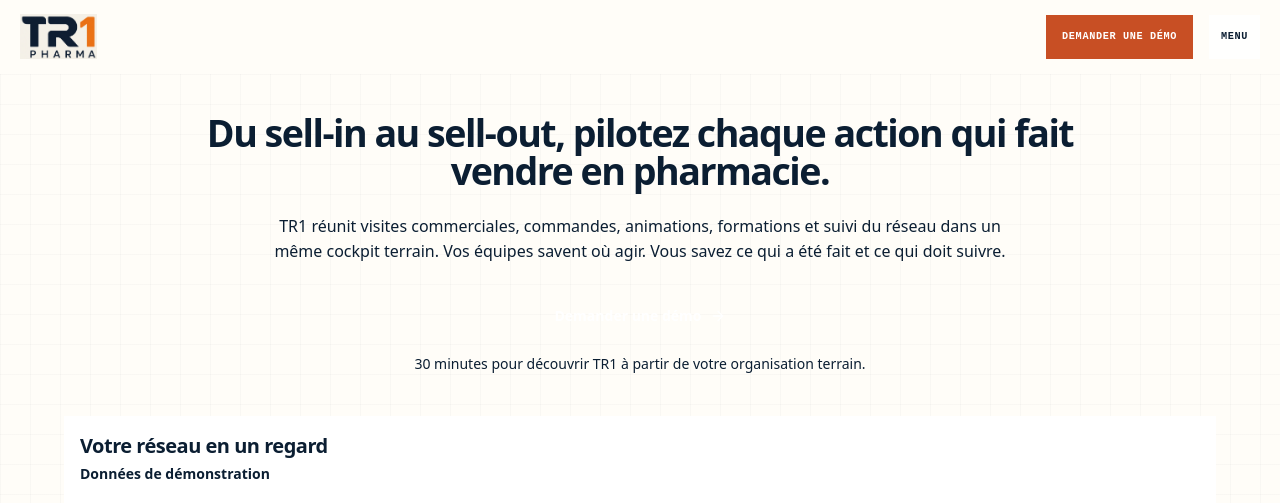
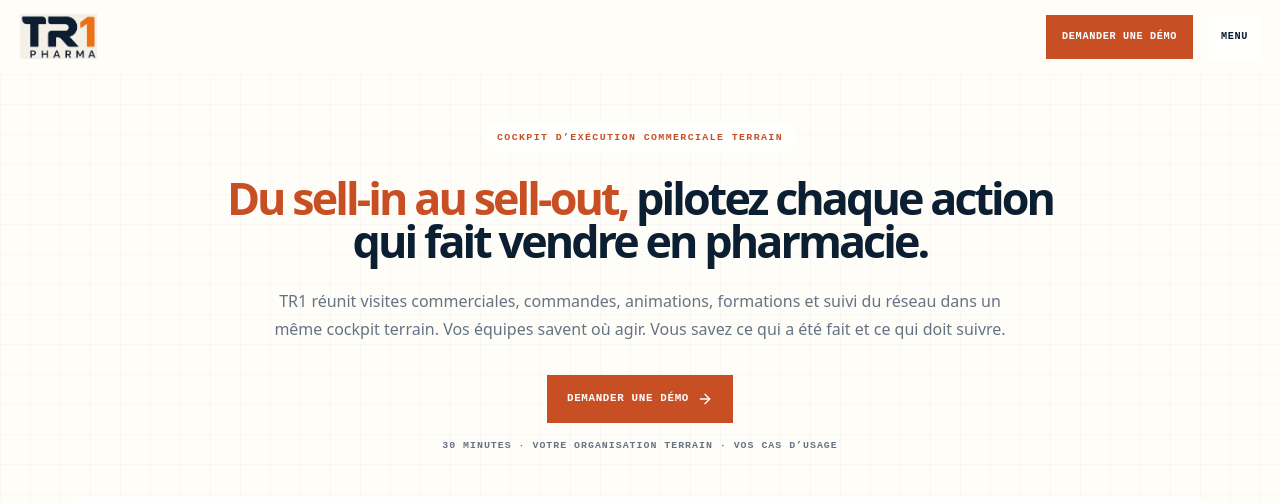
Before and after one commit to Amir-ounissi/TR1-Pharma, a Next.js app: page / in a window 1280 px wide. Shown: the top 503 px of the page. Built offline with nearby package versions, Linux system fonts and the light colour scheme; no server answers.

Commit message:
style(marketing): aligne le hero sur la page de connexion

```diff
--- a/src/app/(public)/page.tsx
+++ b/src/app/(public)/page.tsx
@@ -44,22 +44,25 @@
 
 export default function LandingPage() {
   return (
-    <main className="bg-[var(--tr1-ivory)] text-[var(--tr1-navy)]">
+    <main className="bg-transparent text-[#0b1e32]">
       <MarketingPageEvent event="landing_view" />
 
-      <section className="px-5 py-10 sm:py-12 lg:px-8 lg:py-14">
+      <section className="px-5 py-12 sm:py-14 lg:px-8 lg:py-16">
         <div className="mx-auto max-w-7xl">
           <div className="mx-auto max-w-4xl text-center">
-            <h1 className="text-[2.35rem] font-black leading-[1.02] tracking-[-.04em] sm:text-5xl lg:text-[4rem]">
-              <span className="text-[var(--tr1-orange)]">Du sell-in au sell-out,</span>{" "}
+            <div className="inline-flex items-center rounded-full border border-[#0b1e32]/10 bg-white/80 px-3 py-2 font-mono text-[.62rem] font-black uppercase tracking-[.14em] text-[#c84f24] shadow-[0_8px_24px_rgba(7,20,33,.04)]">
+              Cockpit d’exécution commerciale terrain
+            </div>
+            <h1 className="mx-auto mt-6 max-w-4xl text-[2.8rem] font-black leading-[.95] tracking-[-.065em] text-[#0b1e32] sm:text-[4.4rem] lg:text-[5rem]">
+              <span className="text-[#c84f24]">Du sell-in au sell-out,</span>{" "}
               pilotez chaque action qui fait vendre en pharmacie.
             </h1>
-            <p className="mx-auto mt-6 max-w-3xl text-base leading-[1.55] text-[var(--tr1-muted)] sm:text-lg">
+            <p className="mx-auto mt-6 max-w-3xl text-base leading-7 text-[#667384] sm:text-lg">
               TR1 réunit visites commerciales, commandes, animations, formations et suivi du réseau dans un même cockpit terrain. Vos équipes savent où agir. Vous savez ce qui a été fait et ce qui doit suivre.
             </p>
-            <div className="mt-7">
+            <div className="mt-8">
               <MarketingTrackedLink
-                className="inline-flex min-h-12 items-center justify-center gap-2 rounded-md bg-[var(--tr1-orange)] px-5 text-sm font-black text-white transition duration-200 hover:-translate-y-0.5 hover:brightness-95 focus-visible:outline-none focus-visible:ring-2 focus-visible:ring-[var(--tr1-navy)] focus-visible:ring-offset-2 motion-reduce:transition-none"
+                className="inline-flex min-h-12 items-center justify-center gap-2 rounded-xl bg-[#c84f24] px-5 font-mono text-[.68rem] font-black uppercase tracking-[.06em] text-white shadow-[0_14px_30px_rgba(200,79,36,.18)] transition duration-200 hover:-translate-y-0.5 hover:bg-[#b64620] focus-visible:outline-none focus-visible:ring-2 focus-visible:ring-[#0b1e32] focus-visible:ring-offset-2 motion-reduce:transition-none"
                 event="primary_cta_click"
                 href="#diagnostic"
                 properties={{ placement: "hero" }}
@@ -68,12 +71,12 @@
                 <ArrowRight className="size-4" />
               </MarketingTrackedLink>
             </div>
-            <p className="mt-3 text-sm leading-6 text-[var(--tr1-muted)]">
-              30 minutes pour découvrir TR1 à partir de votre organisation terrain.
+            <p className="mt-4 font-mono text-[.62rem] font-bold uppercase tracking-[.10em] text-[#667384]">
+              30 minutes · Votre organisation terrain · Vos cas d’usage
             </p>
           </div>
 
-          <div className="mx-auto mt-10 max-w-6xl sm:mt-12">
+          <div className="mx-auto mt-11 max-w-6xl rounded-[1.6rem] border border-[#0b1e32]/10 bg-white/72 p-2 shadow-[0_24px_70px_rgba(7,20,33,.10)] sm:mt-14 sm:p-3">
             <LandingPilotageMap />
           </div>
         </div>
```
